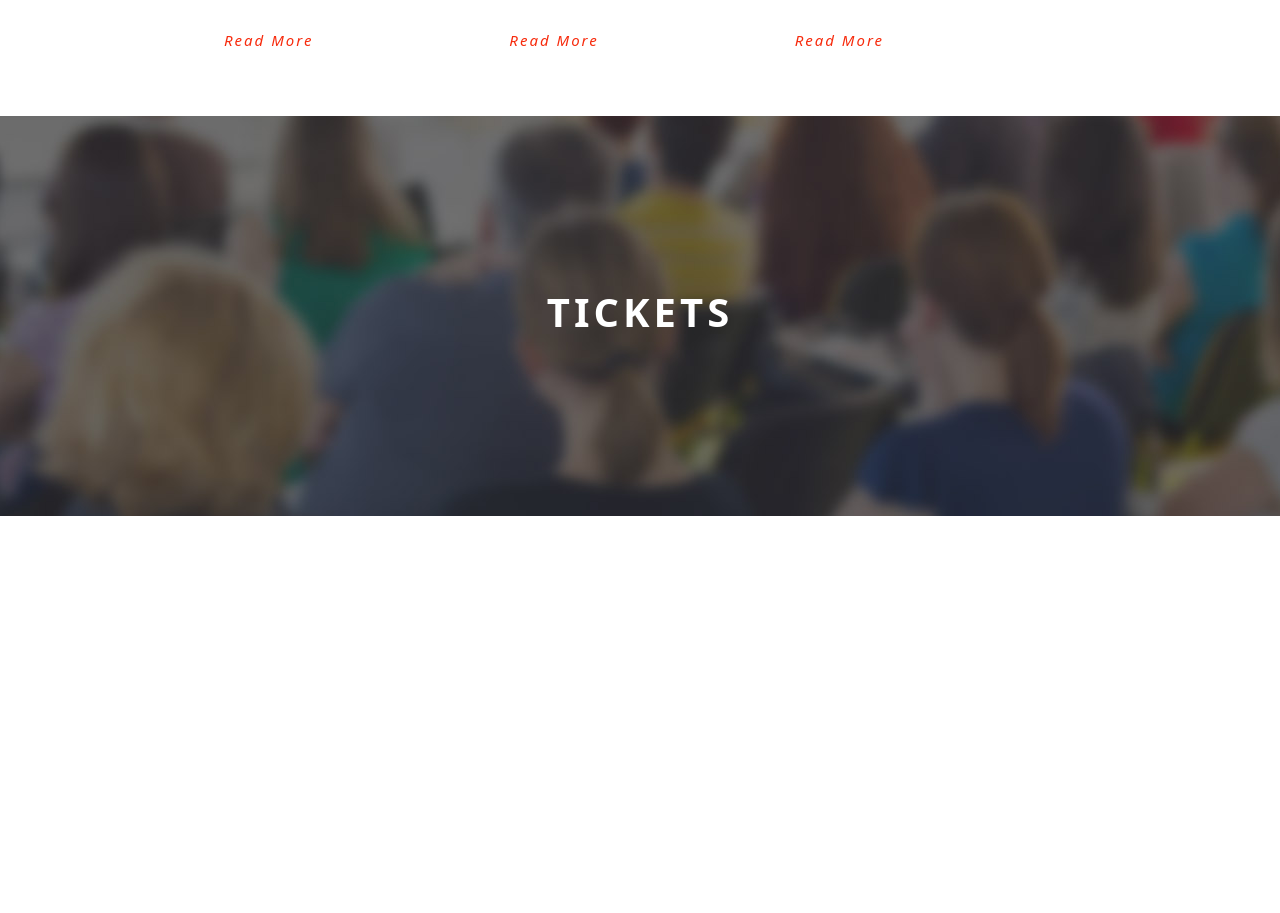
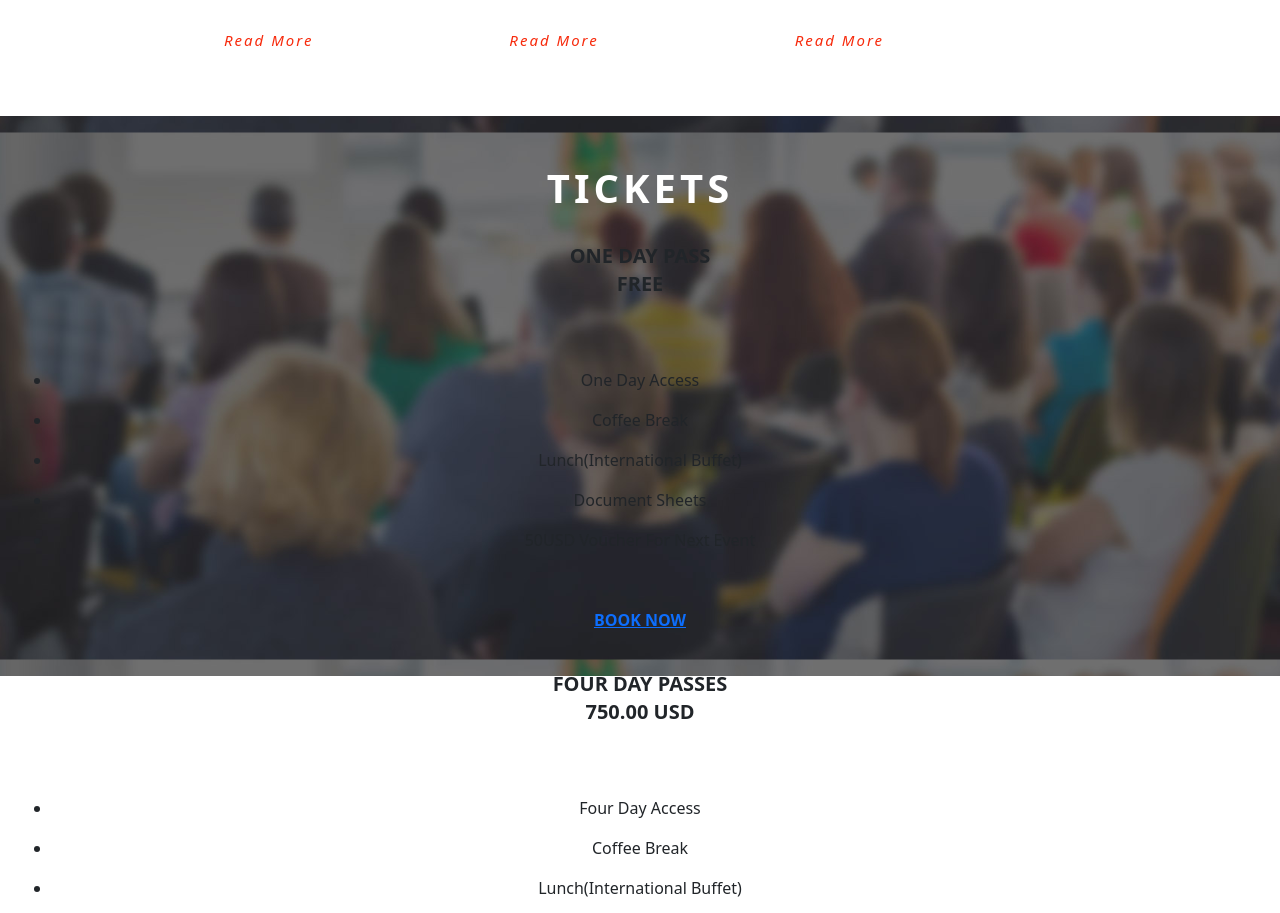
Before and after one commit to Rossiitaa/proj-html-vuejs, a Vue app: page / in a window 1280 px wide. Shown: the part 4644-5557 px from the top of the page. Before the commit the page ends 5160 px from the top, so only its background shows below. Built offline with nearby package versions, Linux system fonts and the light colour scheme.

Commit message:
creation of the cards in the data and inserted in the html

```diff
--- a/src/components/Main.vue
+++ b/src/components/Main.vue
@@ -193,7 +193,7 @@
                 </div>
 
             </div>
-
+            <!-- fine map -->
             <!-- location -->
             <div id="location-section" class="row m-0">
                 <div class="d-flex flex-column justify-content-center gap-2 text-center">
@@ -278,17 +278,51 @@
 
                 </div>
             </div>
+            <!-- fine recent news -->
+            <!-- tickets -->
+            <div id="tickets-section" class="row d-flex justify-content-center align-items-center m-0 py-5">
+                <h1 class="text-center fw-bold text-white">
+                    TICKETS
+                </h1>
 
-            <!-- tickets -->
-            <div id="tickets-section" class="row d-flex justify-content-center align-items-center m-0">
-                <h1 class="text-center fw-bold text-white">TICKETS</h1>
+                <div class="all-sec-ticket d-flex flex-column justify-content-center mx-2" v-for="(ticket, index) in tickets" :key="index">
+                    <div class="header-ticket p-4 text-center">
+                        <h5 class="fw-bold mb-1">
+                            {{ ticket.type}}
+                        </h5>
+                        <h5 class="fw-bold">
+                            {{ ticket.price }}
+                        </h5>
+                    </div>
 
-                <div class="d-flex flex-column justify-content-center mx-3" v-for="(ticket, index) in tickets" :key="index">
-                    <div>
+                    <div class="main-ticket p-4">
+                        <ul class="text-center m-0 p-0">
+                            <li class="m-3">
+                                {{ ticket.contents[0].access }}
+                            </li>
+                            <li class="m-3">
+                                {{ ticket.contents[0].break }}
+                            </li>
+                            <li class="m-3">
+                                {{ ticket.contents[0].lunch }}
+                            </li>
+                            <li class="m-3">
+                                {{ ticket.contents[0].document }}
+                            </li>
+                            <li class="m-3">
+                                {{ ticket.contents[0].voucher }}
+                            </li>
+                        </ul>
+                    </div>
 
+                    <div class="footer-ticket p-3 text-center">
+                        <a href="#" class="fw-bolder">
+                            {{ ticket.button }}
+                        </a>
                     </div>
                 </div>
             </div>
+            <!-- fine tickets -->
         </div>
     </main>
 </template>
@@ -481,6 +515,50 @@ data() {
                 title: "MAGNA PARS STUDIORUM",
                 text: "Lorem ipsum dolor sit amet, consectetur adipisici elit, sed eiusmod tempor incidunt ut labore et dolore magna aliqua. Idque Caesaris facere volunate liceret: sese habere....",
                 urlText: "Read More",
+            },
+        ],
+        tickets: [
+            {
+                type: "ONE DAY PASS",
+                price: "FREE",
+                contents: [
+                    {
+                        access: "One Day Access",
+                        break: "Coffee Break",
+                        lunch: "Lunch(International Buffet)",
+                        document: "Document Sheets",
+                        voucher: "50USD Voucher For Next Event",
+                    },
+                ],
+                button: "BOOK NOW",
+            },
+            {
+                type: "FOUR DAY PASSES",
+                price: "750.00 USD",
+                contents: [
+                    {
+                        access: "Four Day Access",
+                        break: "Coffee Break",
+                        lunch: "Lunch(International Buffet)",
+                        document: "Document Sheets",
+                        voucher: "100USD Voucher For Next Event",
+                    },
+                ],
+                button: "BOOK NOW",
+            },
+            {
+                type: "TWO DAY PASSES",
+                price: "FREE",
+                contents: [
+                    {
+                        access: "Two Day Access",
+                        break: "Coffee Break",
+                        lunch: "Lunch(International Buffet)",
+                        document: "Document Sheets",
+                        voucher: "70USD Voucher For Next Event",
+                    },
+                ],
+                button: "BOOK NOW",
             },
         ]
         }
@@ -775,9 +853,10 @@ data() {
 /* tickets */
 #tickets-section {
     width: 100%;
-    height: 50vh;
+    height: 70vh;
     background: url(../assets/images/ticket-bg.jpg);
     background-position: center;
+    background-size: contain;
         h1 {
             letter-spacing: 4px;
         }
```
